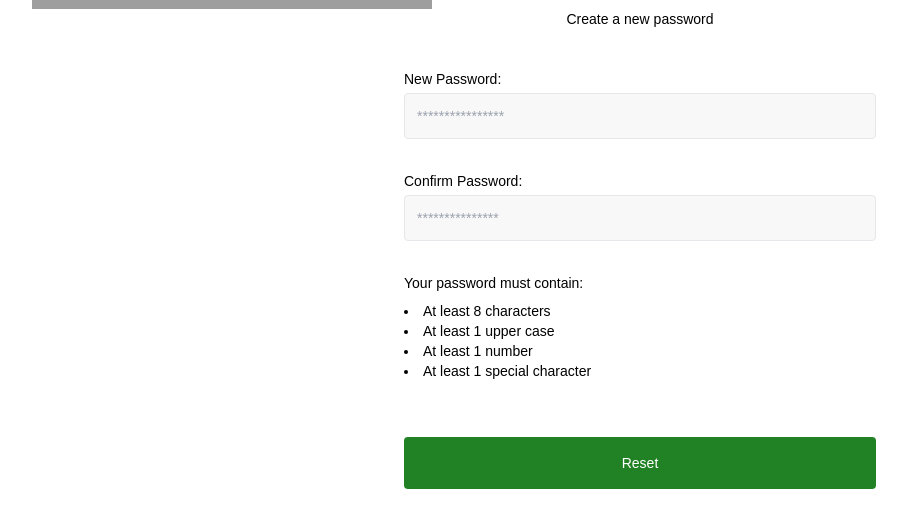
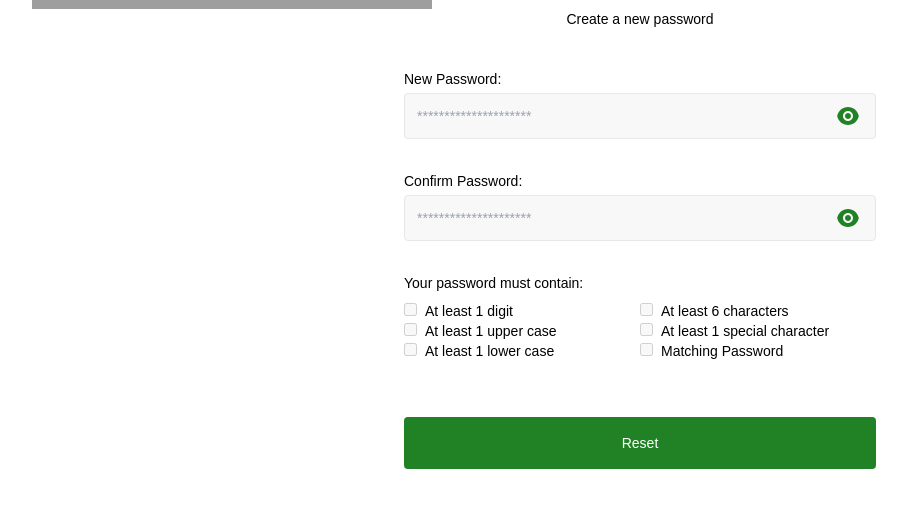
Before and after one commit to nhurudheen/ArdvestReactAPP, a React (Create React App) app: page /resetPassword in a window 1280 px wide. Shown: the part 189-716 px from the top of the page, without its empty margins (0-907 px from the left). Built offline with nearby package versions, Linux system fonts and the light colour scheme; grey boxes are pictures that could not be loaded.

Commit message:
Reset Password

```diff
--- a/src/Pages/user/auth/resetPassword.js
+++ b/src/Pages/user/auth/resetPassword.js
@@ -4,7 +4,14 @@ import Buttons from "../../../Components/buttons";
 import InputWithLabel from "../../../Components/inputWithLabel";
 import Modal from "../../../Components/modals";
 import emailIcon from "../../../assets/icons/email.svg";
-import { Link, useLocation } from "react-router-dom";
+import { Link, useLocation, useNavigate } from "react-router-dom";
+import PasswordInput from "../../../Components/passwordInput";
+import { useDispatch, useSelector } from "react-redux";
+import { useFormik } from "formik";
+import * as Yup from "yup";
+import { userResetPassword } from "../../../hooks/local/userReducer";
+import Spinner from "../../../Components/spinner";
+
 const ResetPassword = () => {
     useEffect(() => {
         document.title = "Reset Password | Ardvest";
@@ -13,11 +20,42 @@ const ResetPassword = () => {
     const [showModal, setShowModal] = useState(false);
     const location = useLocation();
     const emailAddress = location.state?.emailAddress||"";
-    console.log(emailAddress);
+    const [confirmPassword, setConfirmPassword] = useState("");
+    const [password, setPassword] = useState("");
+    const dispatch = useDispatch();
+    const users = useSelector((state)=>state.user)
+
+    const createNewPasswordFom = useFormik(
+        {
+            initialValues :{
+                emailAddress : emailAddress,
+                password : "",
+                confirmPassword : "",
+            },
+            validationSchema : Yup.object({
+                password: Yup.string().required("Password cannot be empty").matches(
+                    /^(?=.*[A-Za-z])(?=.*\d)(?=.*[@$!%*#?&])[A-Za-z\d@$!%*#?&]{6,}$/,
+                    "Password Criteria does't match"
+                ),
+                confirmPassword: Yup.string()
+                .required('Confirm Password is required')
+                .oneOf([Yup.ref('password'), null], 'Passwords must match'),
+            }),
+            onSubmit: async(values)=>{
+                const {emailAddress, password, confirmPassword} = values;
+                let passwordData = {emailAddress,password,confirmPassword};
+                const { payload } = await dispatch(userResetPassword(passwordData));
+                if(payload.statusCode === "200"){
+                    setShowModal(true);
+                }
+            }
+        }
+    )
     return (
         <div>
             <AuthHeaders />
             <Buttons btnType={'back button'} />
+            <Spinner loading={users.loading}/>
             <div className="grid gap-2">
                 <p className="text-center text-xl font-semibold text-primary">Reset your password!</p>
                 <p className="text-sm text-center">Create a new password</p>
@@ -25,25 +63,68 @@ const ResetPassword = () => {
 
             <div className="flex justify-center w-full my-5">
                 <div className="p-5 w-full md:w-[75%] lg:w-[40%]">
-                    <div action="" className="grid gap-8">
-                        <InputWithLabel labelName={'New Password'}
+                    <form onSubmit={createNewPasswordFom.handleSubmit} className="grid gap-8">
+                    <PasswordInput labelName={'New Password'}
                             inputType={'password'}
-                            placeholder={'****************'} />
-                        <InputWithLabel labelName={'Confirm Password'}
-                            inputType={'password'}
-                            placeholder={'***************'} />
+                            inputName={'password'}
+                            placeholder={'*********************'}
+                            inputOnBlur ={createNewPasswordFom.handleBlur}
+                            inputValue={createNewPasswordFom.values.password}
+                            inputError={createNewPasswordFom.touched.password && createNewPasswordFom.errors.password ? createNewPasswordFom.errors.password : null}
+                            inputOnChange={(e) => {
+                                setPassword(e.target.value);
+                                createNewPasswordFom.handleChange(e);
+                            }
+                            } />
+                       <PasswordInput labelName={'Confirm Password'}
+                                    inputType={'password'}
+                                    inputName={'confirmPassword'}
+                                    placeholder={'*********************'}
+                                    inputOnBlur ={createNewPasswordFom.handleBlur}
+                                    inputValue={createNewPasswordFom.values.confirmPassword}
+                                    inputError={createNewPasswordFom.touched.confirmPassword && createNewPasswordFom.errors.confirmPassword ? createNewPasswordFom.errors.confirmPassword : null}
+                                    inputOnChange={(e) => {
+                                        setConfirmPassword(e.target.value);
+                                        createNewPasswordFom.handleChange(e);
+                                    }} />
 
-                        <ul className="list-disc list-inside text-sm text-semibold font-medium">
-                            <li className="list-none mb-2 ">Your password must contain:</li>
-                            <li>At least 8 characters</li>
-                            <li>At least 1 upper case</li>
-                            <li>At least 1 number</li>
-                            <li>At least 1 special character</li>
-                        </ul>
+                            <ul className="list-disc list-inside text-sm text-semibold font-medium">
+                                <li className="list-none mb-2 ">Your password must contain:</li>
+                                <div className="grid grid-cols-1 md:grid-cols-2">
+                                    <div>
+                                        {[
+                                            { label: 'At least 1 digit', regex: /\d/ },
+                                            { label: 'At least 1 upper case', regex: /[A-Z]/ },
+                                            { label: 'At least 1 lower case', regex: /[a-z]/ },
+                                        ].map(({ label, regex, condition }) => (
+                                            <div key={label}>
+                                                <input type="checkbox" readOnly  className="me-2" disabled={!condition} checked={condition || (regex && regex.test(password))} />
+                                                <label className={`${(condition || (regex && regex.test(password))) ? 'text-primary' : 'text-black'}`}>{label}</label>
+                                                <br />
+                                            </div>
+                                        ))}
+                                    </div>
+                                    <div>
+                                        {[
+
+                                            { label: 'At least 6 characters', regex: /.{6,}/ },
+                                            { label: 'At least 1 special character', regex: /[!@#$%^&*(),.?":{}|<>]/ },
+                                            { label: 'Matching Password', condition: password !== '' && confirmPassword !== '' && password === confirmPassword },
+                                        ].map(({ label, regex, condition }) => (
+                                            <div key={label}>
+                                                <input type="checkbox" readOnly  className="me-2" disabled={!condition} checked={condition || (regex && regex.test(password))} />
+                                                <label className={`${(condition || (regex && regex.test(password))) ? 'text-primary' : 'text-black'}`}>{label}</label>
+                                                <br />
+                                            </div>
+                                        ))}
+                                    </div>
+
+                                </div>
+                            </ul>
                         <div className="pt-6">
-                            <Buttons btnText={'Reset'} btnType={'primary'} onClick={() => setShowModal(true)} />
+                            <Buttons btnText={'Reset'} btnType={'primary'} type={'submit'} />
                         </div>
-                    </div>
+                    </form>
                 </div>
             </div>
             <Modal isVisible={showModal} onClose={()=>setShowModal(false)}>
--- a/src/hooks/local/userReducer.js
+++ b/src/hooks/local/userReducer.js
@@ -62,6 +62,14 @@ export const userForgotPassword = createAsyncThunk(
         return response;
     }
 )
+export const userResetPassword = createAsyncThunk(
+    "user/ResetPassword",
+    async(data)=>{
+        const apiClientResetPassword = await APIService.resetPassword(data);
+        const response = await apiClientResetPassword.data;
+        return response;
+    }
+)
 
 const userSlice = createSlice({
     name: "user",
@@ -90,7 +98,8 @@ const userSlice = createSlice({
             verifyEmailAddress.fulfilled,
             userCompleteProfile.fulfilled,
             userTransactionPin.fulfilled,
-            userForgotPassword.fulfilled
+            userForgotPassword.fulfilled,
+            userResetPassword.fulfilled
         ), (state,action)=>{
             if(action.payload.statusCode === "200"){
                 state.users = action.payload;
@@ -112,7 +121,8 @@ const userSlice = createSlice({
             userAuthenticate.pending,
             userCompleteProfile.pending,
             userTransactionPin.pending,
-            userForgotPassword.pending
+            userForgotPassword.pending,
+            userResetPassword.pending
         ),
         (state)=>{
             state.loading = true;
@@ -124,7 +134,8 @@ const userSlice = createSlice({
             verifyEmailAddress.rejected,
             userCompleteProfile.rejected,
             userTransactionPin.rejected,
-            userForgotPassword.rejected
+            userForgotPassword.rejected,
+            userResetPassword.rejected
         ),
         (state,action)=>{
             state.loading = false;
--- a/src/hooks/remote/apiServices.js
+++ b/src/hooks/remote/apiServices.js
@@ -82,4 +82,13 @@ export class APIService{
         }
     }
 
+    static async resetPassword(data){
+        try{
+            return APIClient.post("/reset_password", data);
+        }
+        catch(error){
+            APIService.extractError(error);
+            throw(error);
+        }
+    }
 }
```
